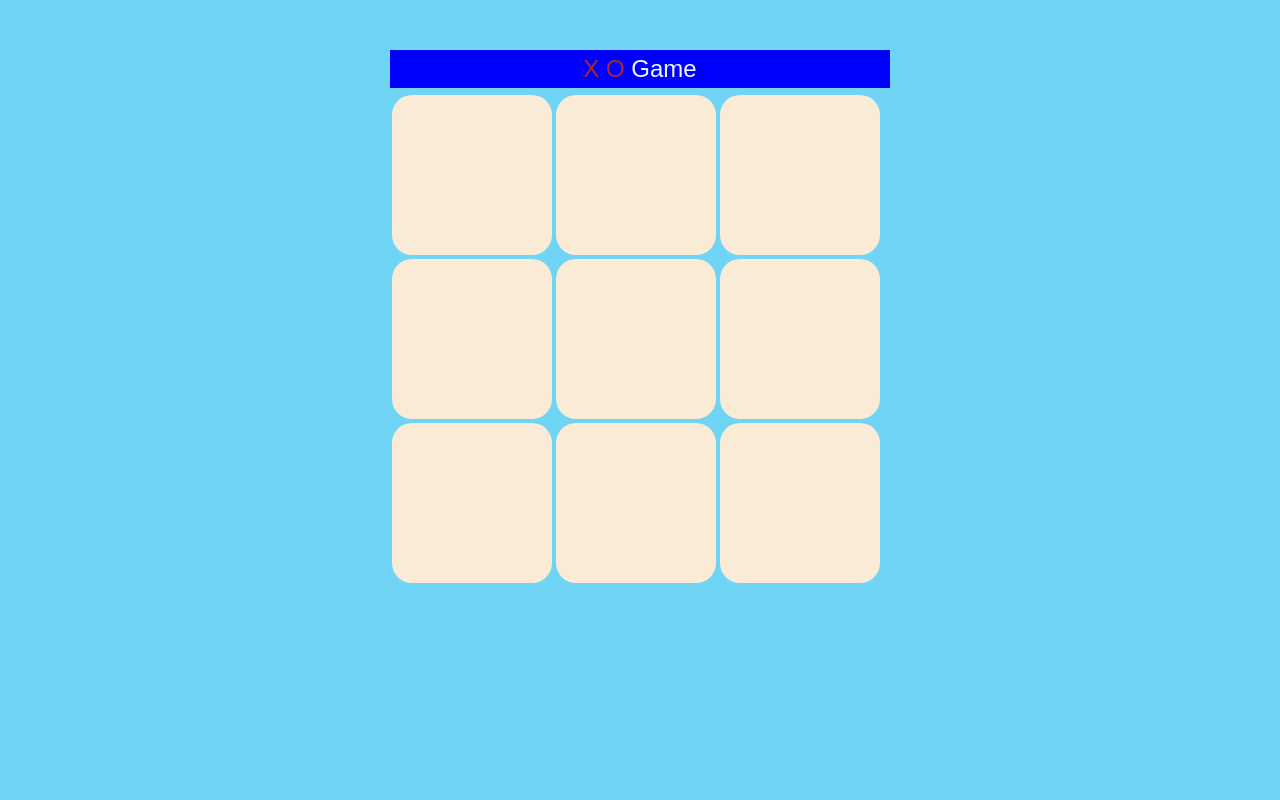
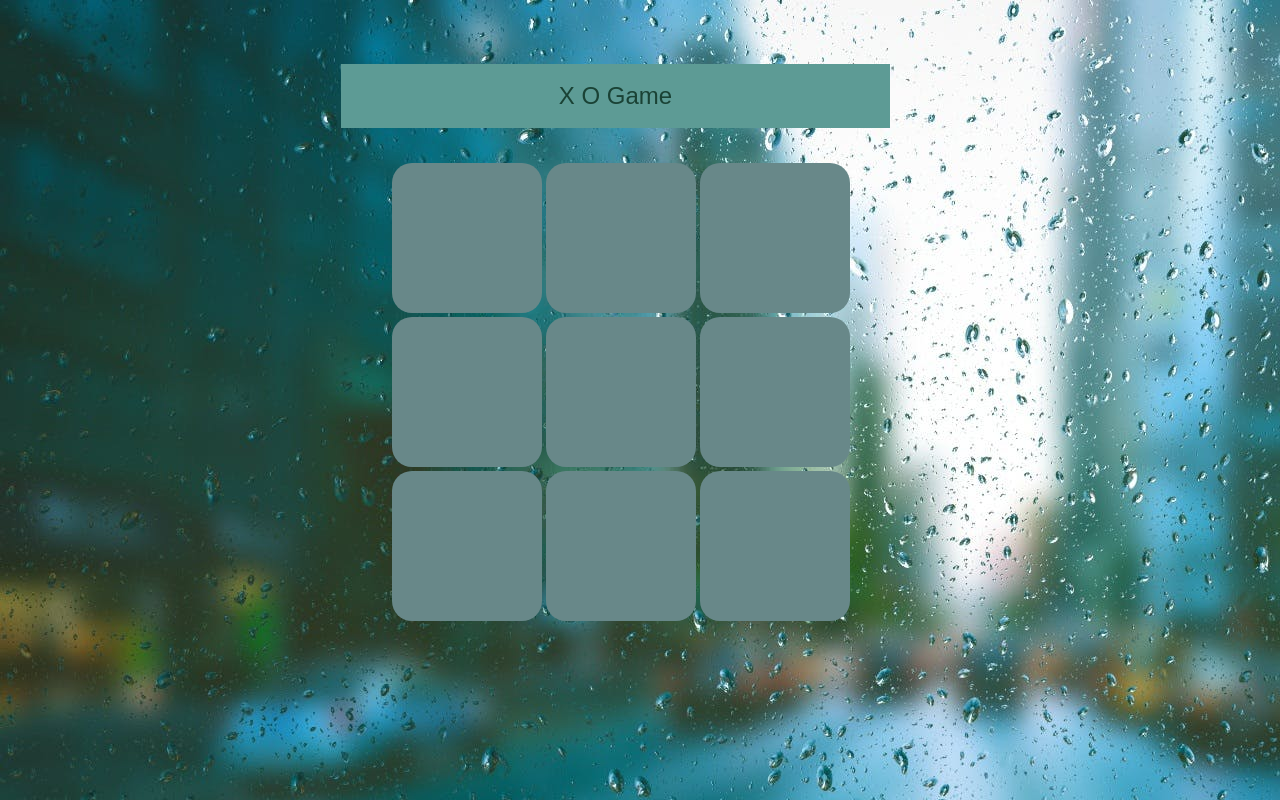
Before and after one commit to Mamounalhtita/nieuwe-project, a plain HTML site: page index.html in a window 1280 px wide. Drawn offline with Linux system fonts and the light colour scheme.

Commit message:
klein beetje met javascript gewerkt

```diff
--- a/index.html
+++ b/index.html
@@ -11,17 +11,17 @@
 
         <div class="title"><span>X  O</span> Game</div>
 
-        <div class="square" id="item1"></div>
-        <div class="square" id="item2"></div>
-        <div class="square" id="item3"></div>
+        <div class="square" id="item1" onclick="game(this.id)"></div>
+        <div class="square" id="item2" onclick="game(this.id)"></div>
+        <div class="square" id="item3" onclick="game(this.id)"></div>
 
-        <div class="square" id="item4"></div>
-        <div class="square" id="item5"></div>
-        <div class="square" id="item6"></div>
+        <div class="square" id="item4" onclick="game(this.id)"></div>
+        <div class="square" id="item5" onclick="game(this.id)"></div>
+        <div class="square" id="item6" onclick="game(this.id)"></div>
 
-        <div class="square" id="item7"></div>
-        <div class="square" id="item8"></div>
-        <div class="square" id="item9"></div>
+        <div class="square" id="item7" onclick="game(this.id)"></div>
+        <div class="square" id="item8" onclick="game(this.id)"></div>
+        <div class="square" id="item9" onclick="game(this.id)"></div>
     </div>
     <script src="main.js"></script>
 </body>
--- a/main.js
+++ b/main.js
@@ -0,0 +1,18 @@
+let title = document.querySelector(".title");
+let turn = "X" ;
+
+function game(id)
+{
+    let element = document.getElementById(id);
+    if (turn === "X" && element.innerHTML == "")
+    {
+        element.innerHTML = "X";
+        turn = "O";
+        title.innerHTML ="O";
+    }
+    else if(turn === "O" && element.innerHTML == ""){
+    title.innerHTML ="O";
+    turn = "X";
+    title.innerHTML ="X";
+    }
+}
--- a/style.css
+++ b/style.css
@@ -1,31 +1,32 @@
 body{
-    background-color: rgb(112, 212, 245);
+    background-image: url(background-blur-clean-531880.jpg);
 
 }
 .game{
     width: 500px;
     text-align: center;
     font-family: Arial, Helvetica, sans-serif;
-    color: aliceblue;
+    color: rgb(26, 66, 53);
     margin: auto;
     font-size: x-large;
 
 }
 .title{
-    background-color: blue;
-    padding: 5px 0;
-    margin: 5px 0;
-    margin-top: 50px;
+    background-color: rgb(93, 155, 149);
+    padding: 18px 0;
+    margin: 33px 0;
+    margin-top: 64px;
+    margin-left: -49px;
 
 }
 span{
     width: 500px;
-    color: brown;
+    color: rgb(26, 66, 53);
 }
 .square{
-    width: 160px;
-    height: 160px;
-    background-color: antiquewhite;
+    width: 150px;
+    height: 150px;
+    background-color: rgb(104, 136, 137);
     float: left;
     margin: 2px;
     font-size: 100px;
@@ -33,6 +34,6 @@ span{
     border-radius: 20px;
 }
 .square:hover{
-   background-color: aqua;
+   background-color: rgb(60, 112, 112);
    cursor: pointer;
 }
```
Also changed, not shown: background-blur-clean-531880.jpg (added).
